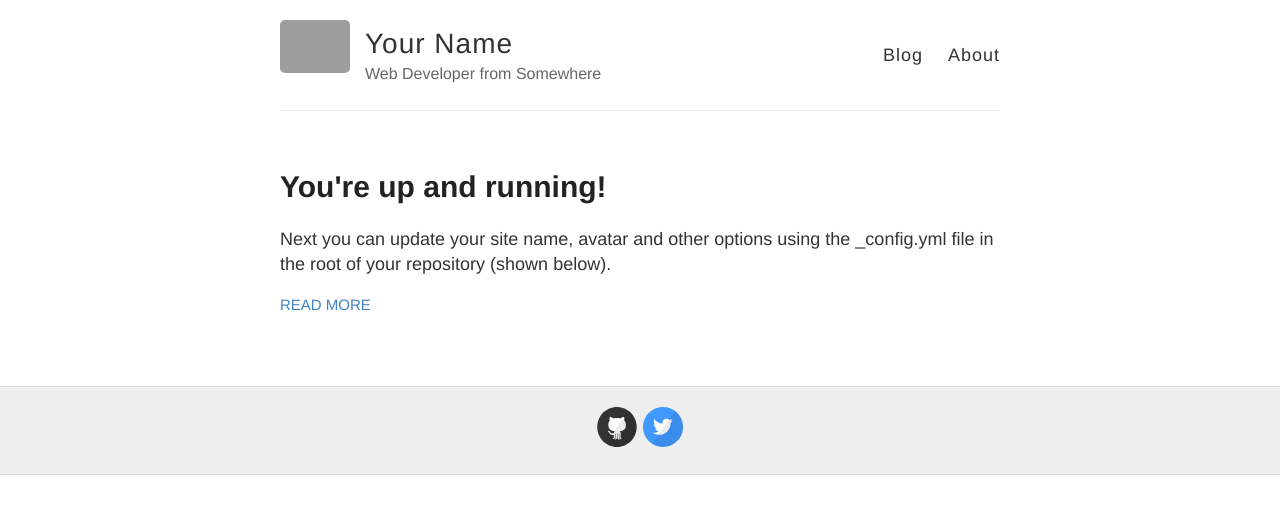
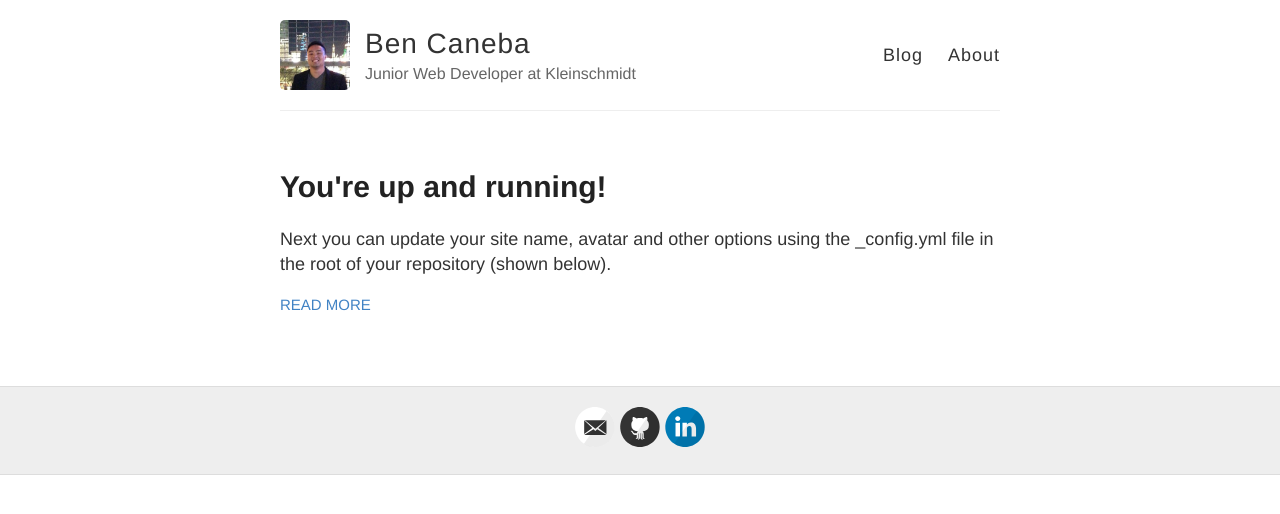
Before and after one commit to bcan001/bcan001.github.io, a Jekyll site: the page built from index.html, in a window 1280 px wide. Shown: the top 514 px of the page. Built offline with Jekyll 4.4.1, drawn with Linux system fonts in a browser that asks for light colours; grey boxes are pictures that could not be loaded.

Commit message:
added customizations

```diff
--- a/_config.yml
+++ b/_config.yml
@@ -3,13 +3,13 @@
 #
 
 # Name of your site (displayed in the header)
-name: Your Name
+name: Ben Caneba
 
 # Short bio or description (displayed in the header)
-description: Web Developer from Somewhere
+description: Junior Web Developer at Kleinschmidt
 
 # URL of your avatar or profile pic (you could use your GitHub profile pic)
-avatar: https://raw.githubusercontent.com/barryclark/jekyll-now/master/images/jekyll-logo.png
+avatar: https://raw.githubusercontent.com/bcan001/bcan001.github.io/master/images/mugshot.jpeg
 
 #
 # Flags below are optional
@@ -18,15 +18,15 @@ avatar: https://raw.githubusercontent.com/barryclark/jekyll-now/master/images/je
 # Includes an icon in the footer for each username you enter
 footer-links:
   dribbble:
-  email:
+  email: bcaneba@gmail.com
   facebook:
   flickr:
-  github: barryclark/jekyll-now
+  github: bcan001
   instagram:
-  linkedin:
+  linkedin: bcaneba
   pinterest:
   rss: # just type anything here for a working RSS icon
-  twitter: jekyllrb
+  twitter:
   stackoverflow: # your stackoverflow profile, e.g. "users/50476/bart-kiers"
   youtube: # channel/<your_long_string> or user/<user-name>
   googleplus: # anything in your profile username that comes after plus.google.com/
```
Also changed, not shown: images/mugshot.jpeg (added).
